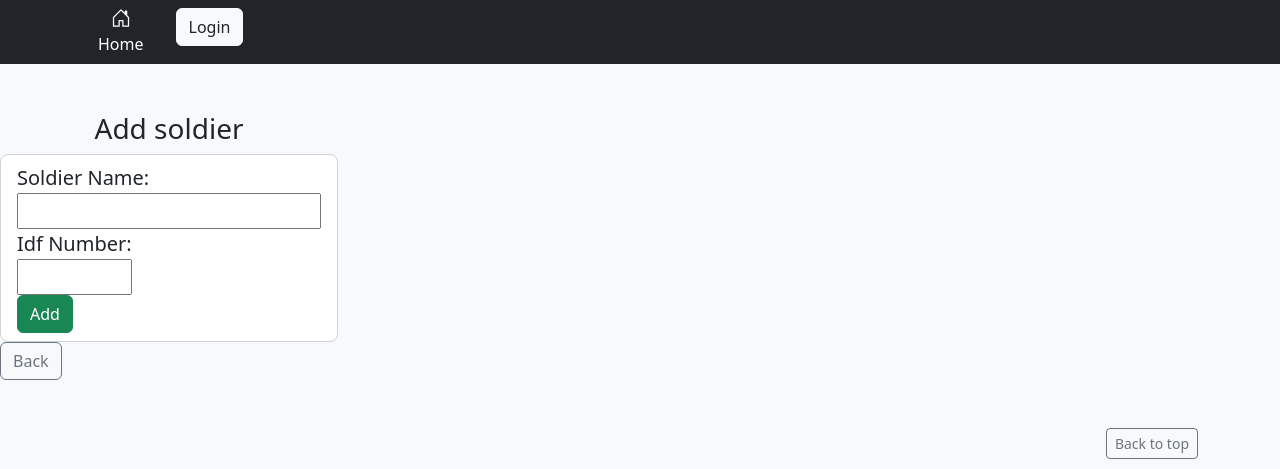
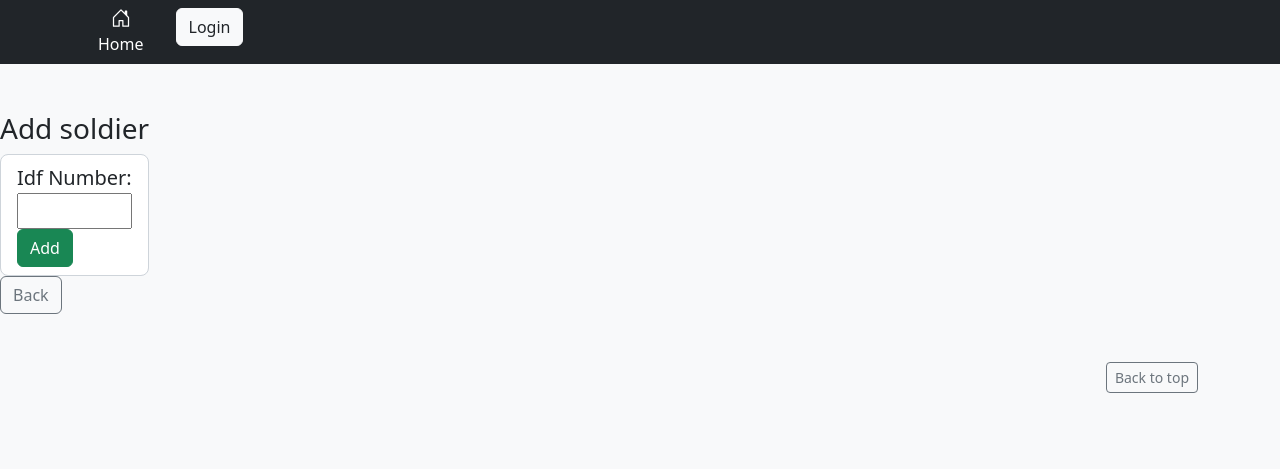
Before and after one commit to AmitHauzer/gibush-management, a Django app: page /shalishut/addsoldier/ in a window 1280 px wide. Shown: the top 469 px of the page. Run offline with Django 4.2, Linux system fonts and the light colour scheme.

Commit message:
change soldier and shalishut models

```diff
--- a/shalishut/templates/add_soldier.html
+++ b/shalishut/templates/add_soldier.html
@@ -8,8 +8,6 @@
             <form action="{% url 'shalishut:add-soldier-shalishut' %}" class="form-control form-control-lg"
                 method="post" enctype="multipart/form-data">
                 {% csrf_token %}
-                <label for="soldier_name">Soldier Name:</label><br>
-                <input type="text" id="soldier_name" name="soldier_name" required><br>
                 <label for="idf_num">Idf Number:</label><br>
                 <input type="number" id="idf_num" min="1" max="500" name="idf_num" required><br>
                 <input class="btn btn-success" type="submit" value="Add">
--- a/shalishut/views.py
+++ b/shalishut/views.py
@@ -14,7 +14,6 @@ def menu(request):
 def add_soldier(request):
     if request.method == 'POST':
         idf_num = request.POST.get('idf_num')
-        soldier_name = request.POST.get('soldier_name')
         error = False
         already_exist = Soldier.objects.filter(idf_num=idf_num)
         if already_exist:
@@ -22,8 +21,10 @@ def add_soldier(request):
             error = True
         if error is False:
             try:
-                soldier = Soldier(name=soldier_name, idf_num=idf_num)
+                soldier = Soldier(idf_num=idf_num)
                 soldier.save()
+                shalishut = Shalishut(soldier=soldier, profile=0)
+                shalishut.save()
                 messages.success(request, f'Soldier added successfully')
                 return redirect('shalishut:menu-shalishut')
             except Exception as ex:
@@ -32,21 +33,20 @@ def add_soldier(request):
 
 
 def update_soldier(request, pk):
-    shalishut=Shalishut.objects.filter(soldier_id=pk)
-    soldier = Soldier.objects.get(id=pk)
+    shalishut=Shalishut.objects.get(soldier=pk)
+    # soldier = Soldier.objects.get(id=pk)
     if request.method == 'POST':
-        identity_num = request.POST.get('identity_num')
-        first_name = request.POST.get('first_name')
-        last_name = request.POST.get('last_name')
-        city = request.POST.get('city')
-        profile = request.POST.get('profile')
+        shalishut.identity_num = request.POST.get('identity_num')
+        shalishut.firstname = request.POST.get('first_name')
+        shalishut.lastname = request.POST.get('last_name')
+        shalishut.city = request.POST.get('city')
+        shalishut.profile = request.POST.get('profile')
         try:
-            shalishut = Shalishut(soldier=soldier, identity_num=identity_num, firstname=first_name, lastname=last_name, city=city, profile=profile)
             shalishut.shalishut_status = Shalishut.ShalishutStatus.DONE
             shalishut.save()
             # update soldier status
-            soldier.soldier_status = soldier.SoldierStatus.WAITING_FOR_CLINIC
-            soldier.save()
+            shalishut.soldier.soldier_status = shalishut.soldier.SoldierStatus.WAITING_FOR_CLINIC
+            shalishut.soldier.save()
             messages.success(request, f'Soldier updated successfully')
             return redirect('shalishut:menu-shalishut')
         except Exception as ex:
```
Also changed, not shown: shalishut/models.py (+6 -6 lines), shalishut/templates/update_soldier.html (+5 -5 lines), soldiers/models.py (+2 -11 lines), shalishut/migrations/0001_initial.py, shalishut/migrations/0002_alter_shalishut_city_alter_shalishut_firstname_and_more.py (added), shalishut/migrations/0002_alter_shalishut_shalishut_status.py (deleted), shalishut/migrations/0003_alter_shalishut_city_alter_shalishut_firstname_and_more.py (added), shalishut/migrations/0003_alter_shalishut_soldier.py (deleted), shalishut/migrations/0004_alter_shalishut_soldier.py (deleted), shalishut/migrations/0005_remove_shalishut_soldier_name_shalishut_firsname_and_more.py (deleted), shalishut/migrations/0006_rename_firsname_shalishut_firstname.py (deleted), soldiers/migrations/0001_initial.py, soldiers/migrations/0002_alter_soldier_soldier_status.py (deleted), soldiers/migrations/0003_soldier_idf_num.py (deleted), 2 more files.
